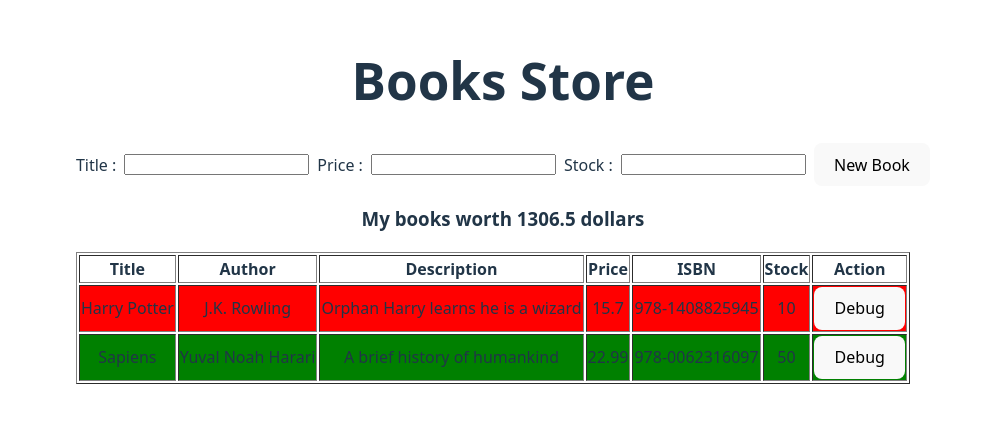
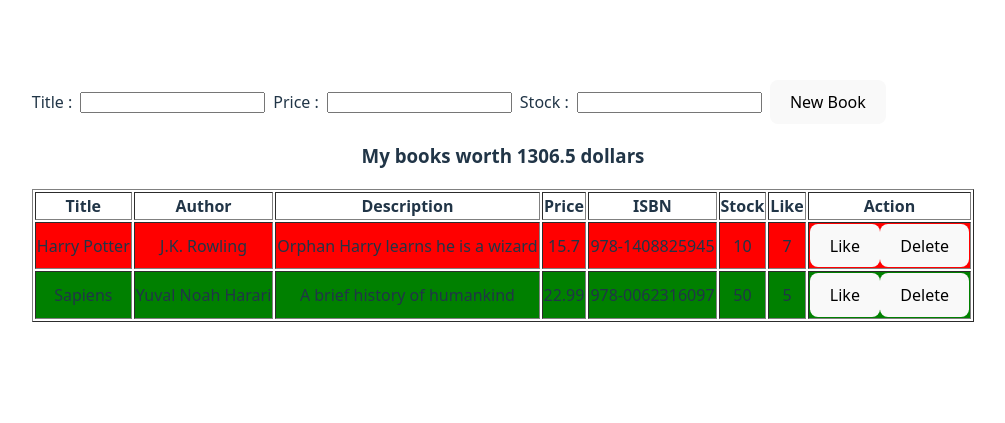
Before and after one commit to psu6810110496/bookstore-frontend, a React (Vite) app: page / in a window 1280 px wide. Shown: the part 199-622 px from the top of the page, without its empty margins (137-1142 px from the left). Built offline with nearby package versions, Linux system fonts and the light colour scheme.

Commit message:
'Delete-Book-Feature'

```diff
--- a/src/App.jsx
+++ b/src/App.jsx
@@ -5,8 +5,8 @@
 function App() {
   const [totalAmount, setTotalAmount] = useState(0)
   const [bookData, setBookData] = useState([
-    { id: 1, title: "Harry Potter", author: "J.K. Rowling", description: "Orphan Harry learns he is a wizard", price: 15.70, isbn: "978-1408825945", stock: 10 },
-    { id: 2, title: "Sapiens", author: "Yuval Noah Harari", description: "A brief history of humankind", price: 22.99, isbn: "978-0062316097", stock: 50 },
+    { id: 1, title: "Harry Potter", author: "J.K. Rowling", description: "Orphan Harry learns he is a wizard", price: 15.70, isbn: "978-1408825945", stock: 10, likeCount: 7 },
+    { id: 2, title: "Sapiens", author: "Yuval Noah Harari", description: "A brief history of humankind", price: 22.99, isbn: "978-0062316097", stock: 50, likeCount: 5 },
   ])
   const [title, setTitle] = useState("")
   const [price, setPrice] = useState(0)
@@ -29,13 +29,27 @@
     setBookData([...bookData, {title: title, price: price, stock: stock}])
   }
 
+  const handleLiked = (bookId) => {
+    setBookData(
+      bookData.map(book => {
+        return book.id === bookId ? { ...book, likeCount: book.likeCount + 1 } : book
+      }
+    ))
+  }
+
+  const handleDeleted = (bookId) => {
+    setBookData(
+      bookData.filter(book => book.id != bookId)
+    )
+  }
+
+
   useEffect(() => {
     setTotalAmount(bookData.reduce((total, book) => total += (book.price * book.stock), 0))
   }, [bookData])
 
   return (
     <>
-      <h1>Books Store</h1>
       <div style={{ display: 'flex', alignItems: 'center', gap: '8px' }}>
         <label>Title : </label>
         <input type="text" onChange={(evt) => setTitle(evt.target.value)}/>
@@ -46,7 +60,7 @@
         <button onClick={handleAddBook}>New Book</button>
       </div>
       <h3>My books worth {totalAmount} dollars</h3>
-      <BookList data={bookData}/>
+      <BookList data={bookData} onLiked={handleLiked} onDeleted={handleDeleted}/>
     </>
   )
 }
--- a/src/components/BookList.jsx
+++ b/src/components/BookList.jsx
@@ -3,15 +3,17 @@
   const generateRows = () => {
     if (props.data != null) {
       return props.data.map(book => (
-                <tr key={book.id} bgcolor={book.stock >= 30 ? 'green' : 'red'} >
+        <tr key={book.id} bgcolor={book.stock >= 30 ? "green" : "red"}>
           <td>{book.title}</td>
           <td>{book.author}</td>
           <td>{book.description}</td>
           <td>{book.price}</td>
           <td>{book.isbn}</td>
           <td>{book.stock}</td>
+          <td>{book.likeCount}</td>
           <td>
-                        <button onClick={() => alert(JSON.stringify(book))}>Debug</button>
+            <button onClick={ () => props.onLiked(book.id) }>Like</button>
+            <button onClick={() => props.onDeleted(book.id)}>Delete</button>
           </td>
         </tr>
       ))
@@ -31,6 +33,7 @@
           <th>Price</th>
           <th>ISBN</th>
           <th>Stock</th>
+          <th>Like</th>
           <th>Action</th>
         </tr>
       </thead>
```
Lines whose indentation alone changed are shown as unchanged.
